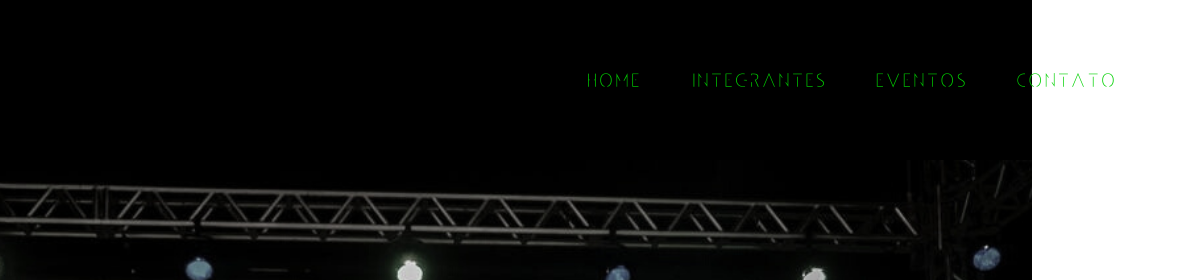
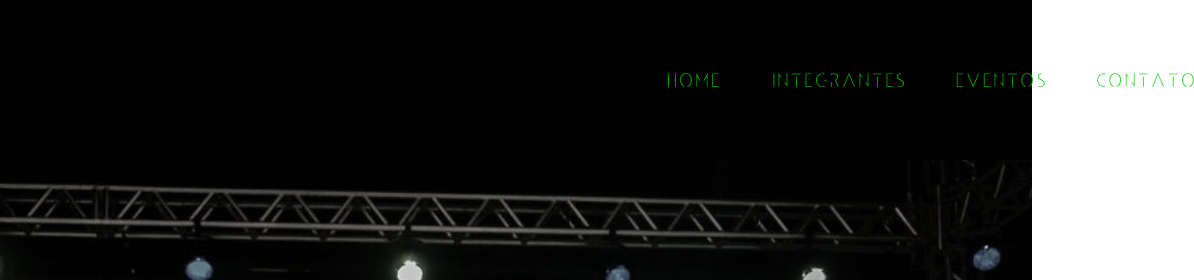
Before and after one commit to Emergbr/inritimo, a plain HTML site: page index.html in a window 1280 px wide. Shown: the top 280 px of the page, 248-1442 px from the left, 1194 px wide, since content can reach past the window. Drawn offline with Linux system fonts and the light colour scheme.

Commit message:
modification

```diff
--- a/style.css
+++ b/style.css
@@ -37,7 +37,7 @@ a{
     flex-direction: row;
     gap: 3rem;
     align-items: center;
-    padding-left: 10rem;
+    padding-left: 15rem;
 
 }
 
```
